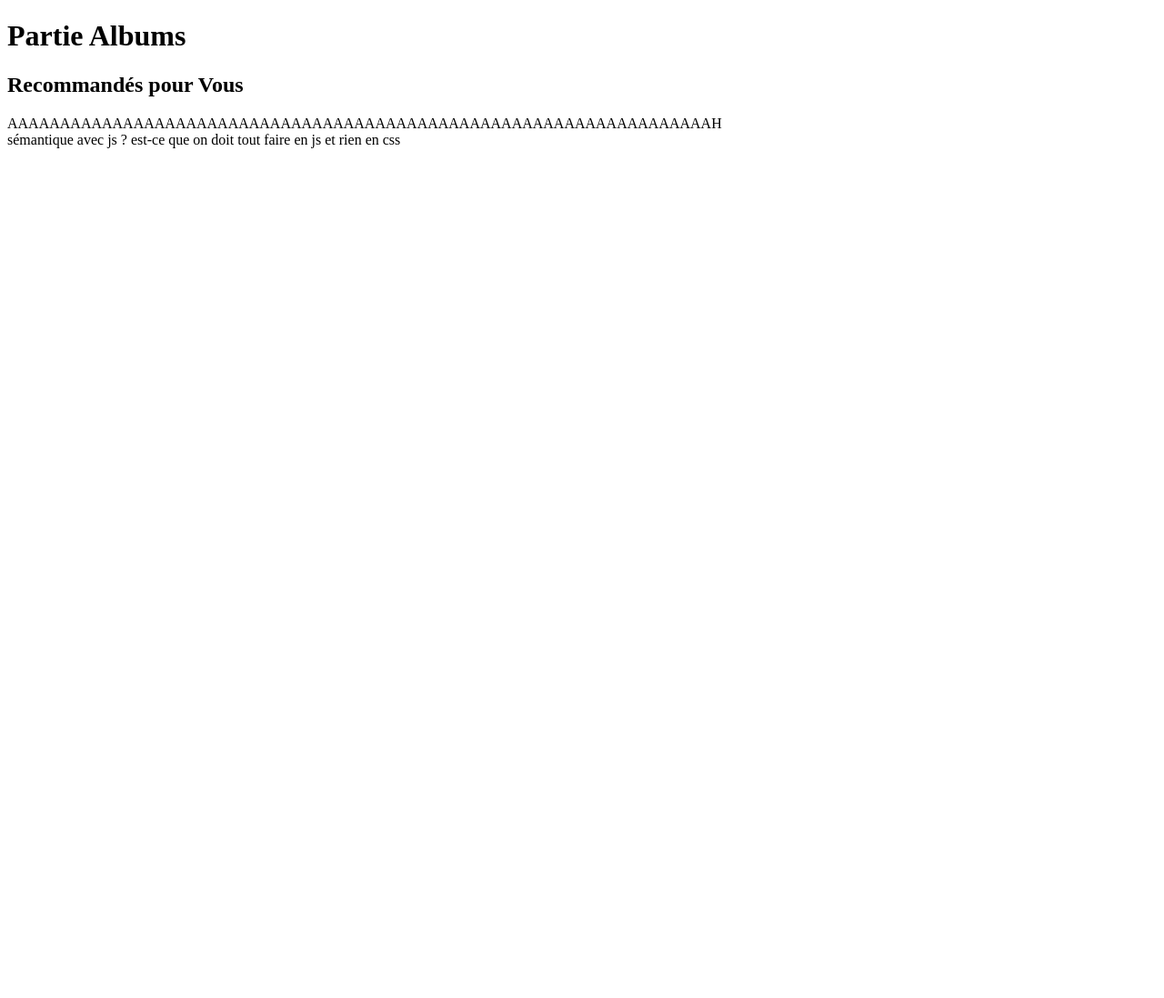
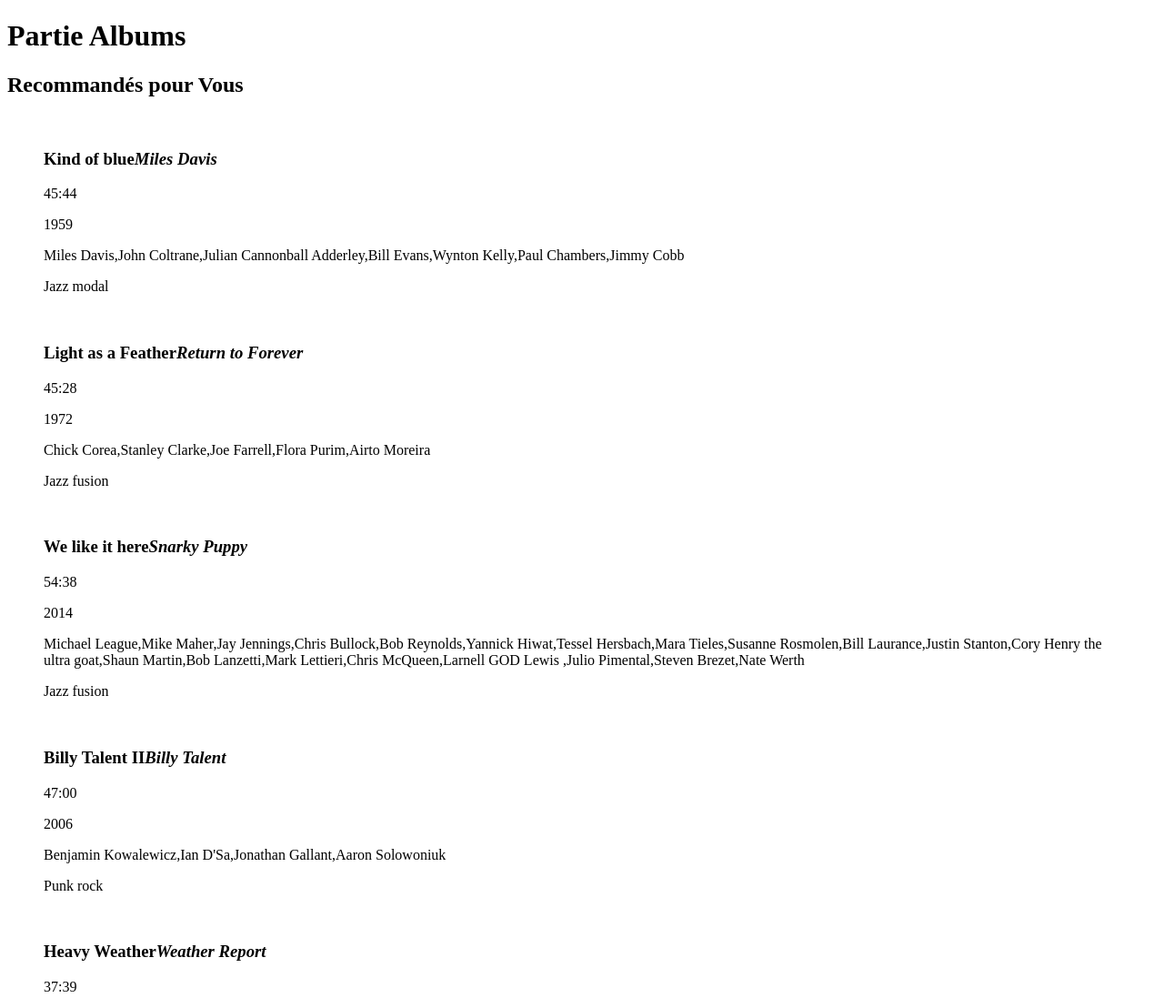
Before and after one commit to ObjectifGuitare/Collection, a plain HTML site: page index.html in a window 1280 px wide. Shown: the top 1097 px of the page at 91% size. Before the commit the page ends 800 px from the top, so only its background shows below. Drawn offline with Linux system fonts and the light colour scheme.

Commit message:
display albums via DOM: done

```diff
--- a/index.html
+++ b/index.html
@@ -15,9 +15,6 @@
         <h2>Recommandés pour Vous</h2>
 
     </main>
-    <footer>AAAAAAAAAAAAAAAAAAAAAAAAAAAAAAAAAAAAAAAAAAAAAAAAAAAAAAAAAAAAAAAAAAAH</footer>
+    <footer>ol rait réservèd</footer>
 </body>
 </html>
-
-sémantique avec js ?
-est-ce que on doit tout faire en js et rien en css
--- a/script.js
+++ b/script.js
@@ -147,5 +147,20 @@ function displayAlbum()
         year.appendChild(document.createTextNode(album.year));
         musicians.appendChild(document.createTextNode(album.musicians));
         genre.appendChild(document.createTextNode(album.genre));
+
+        fig.appendChild(cover);
+        fig.appendChild(figcaption);
+        name.appendChild(band);
+        div.appendChild(name);
+        div.appendChild(duration);
+        figcaption.appendChild(div);
+        figcaption.appendChild(year);
+        figcaption.appendChild(musicians);
+        figcaption.appendChild(genre);
+        document.querySelector("main").appendChild(fig);
+
     }
 }
+
+displayAlbum();
+console.log("bonjour");
```
